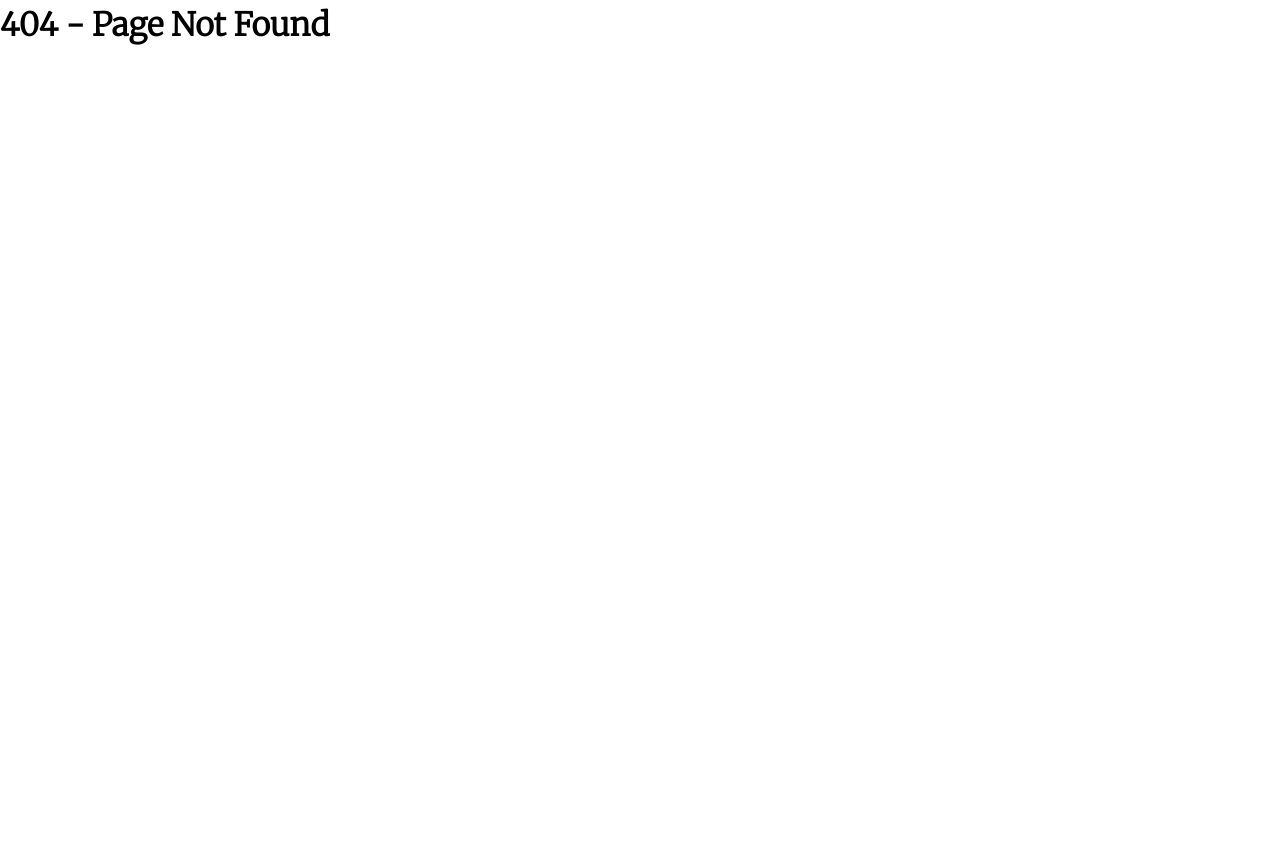
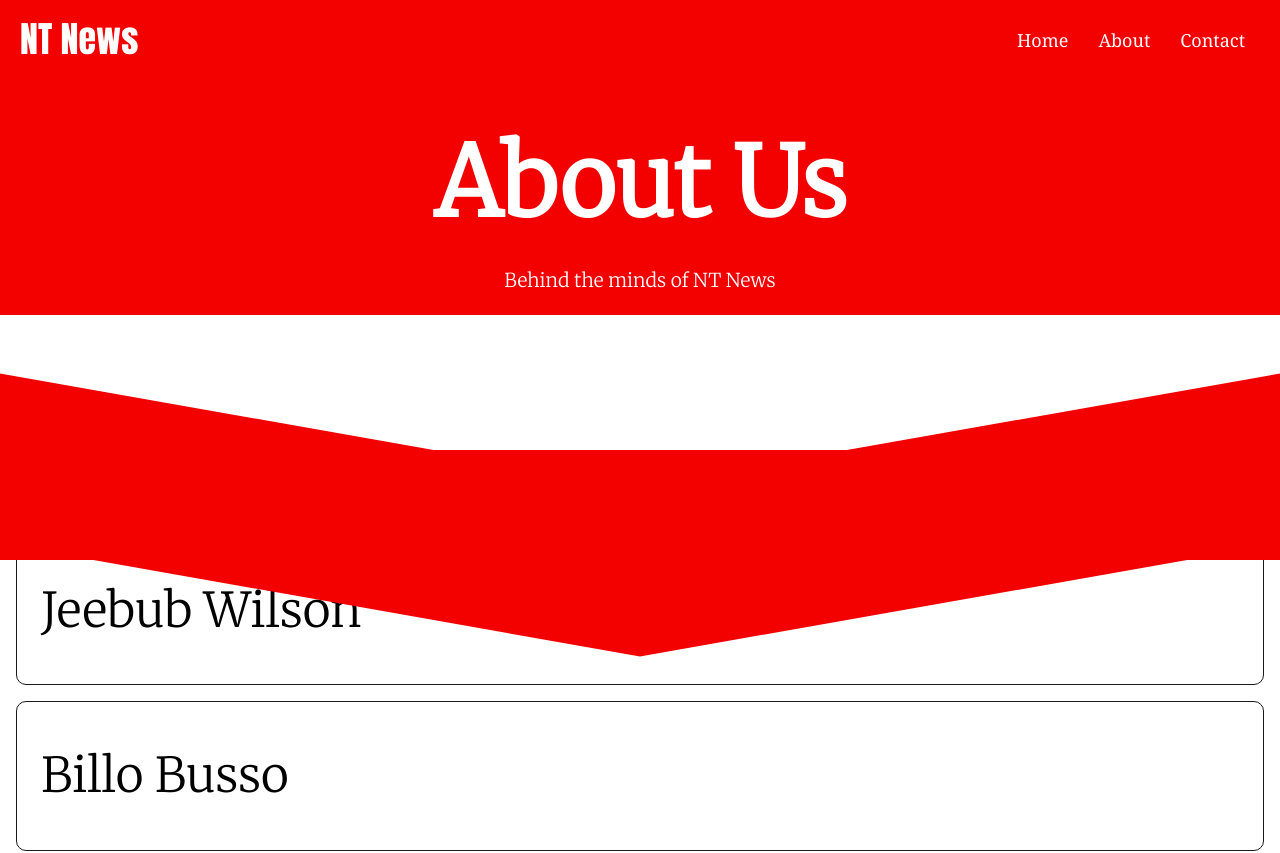
Before and after one commit to Bubseatbubs/nt-news, a Next.js app: page /about in a window 1280 px wide. Before the commit this address had no page. Shown: the top 853 px of the page. Before the commit the page ends 800 px from the top, so only its background shows below. Built offline with nearby package versions, Linux system fonts and the light colour scheme.

Commit message:
Added About Page

```diff
--- /dev/null
+++ b/components/aboutheading.js
@@ -0,0 +1,13 @@
+import utilStyles from '../styles/utils.module.css';
+import './layout.module.css';
+
+export default function Showcase() {
+    return (
+        <div class="aboutheading container">
+            <div class="showcase-text">
+                <div className={`${utilStyles.headingLg} ${utilStyles.center}`}><h1>About Us</h1></div>
+                <div className={`${utilStyles.headingMd} ${utilStyles.center}`}><p>Behind the minds of NT News</p></div>
+            </div>
+        </div>
+    );
+}
--- a/components/navbar.js
+++ b/components/navbar.js
@@ -18,6 +18,11 @@ const Navbar = () => {
           </Link>
         </div>
         <div className="navbar-link">
+          <Link className={styles.navlink} href="/about">
+            About
+          </Link>
+        </div>
+        <div className="navbar-link">
           <Link className={styles.navlink} target="_blank" href="https://forms.gle/6Q8ALi87qrF2hpeM7">
             Contact
           </Link>
--- a/components/showcase.js
+++ b/components/showcase.js
@@ -1,5 +1,4 @@
 import React from 'react';
-import { FontAwesomeIcon } from '@fortawesome/react-fontawesome'
 import '../node_modules/@fortawesome/fontawesome-svg-core/styles.css'
 
 import Link from 'next/link';
--- /dev/null
+++ b/pages/about.js
@@ -0,0 +1,63 @@
+import Head from 'next/head';
+import Link from 'next/link';
+import Layout, { siteTitle } from '../components/layout';
+import styles from '../styles/contact.module.css';
+import utilStyles from '../styles/utils.module.css';
+import AboutHeading from '../components/aboutheading';
+import '../node_modules/@fortawesome/fontawesome-svg-core/styles.css'
+
+
+export default function Contact() {
+  return (
+    <Layout>
+      <Head>
+        <title>{siteTitle}</title>
+      </Head>
+
+      <AboutHeading />
+
+      <div className="beforeAbout"></div>
+
+      <div className={`${utilStyles.padding1px} ${utilStyles.listItem} ${utilStyles.center}`}>
+
+      </div>
+
+      {/* Jeebub Wilson */}
+      <section class={`${styles.card}`}>
+        <div className={`${styles.showDesc}`}>Jeebub Wilson</div>
+        <div className={`${styles.hide}`}>Jeebub was a single bub with a dream to change the world. For many years, he was unable to get any updates on what was going on around the world of Carnegiss. Even worse, a pivotal election of 719 was about to begin, and no bubs seemed prepared to closely report on what was going down. As such, Wilson took it upon himself to become the best reporter the world has seen, and he succeeded. NT News gained worldwise renown, and Wilson himself found like-minded bubs that helped spread information throughout the realm. Now, Wilson oversees the work of other aspiring bub reporters, though he does dip his toes in reporting from time to time.</div>
+      </section>
+
+      {/* Billy Busso */}
+      <section class={`${styles.card}`}>
+        <div className={`${styles.showDesc}`}>Billo Busso</div>
+        <div className={`${styles.hide}`}>It's impossible to tell Jeebub Wilson's story without talking about his trusty partner, Billy. When Jeebub began to write stories, Billy was on the front lines, spreading his word throughout the Empire and beyond. Legends tell of Billy standing hours in front of the Empire's gate, spreading Wilson's articles to those who passed through. Billy himself even became a writer, inspired by Wilson's efforts, and helped cover the 719 election as well.</div>
+      </section>
+
+      {/* Bittel Battel */}
+      <section class={`${styles.card}`}>
+        <div className={`${styles.showDesc}`}>Bittel Battel</div>
+        <div className={`${styles.hide}`}>Bittel Battel was one of the many bubs that recieved Wilson's articles when Billy began to spread them throughout the realm. Inspired by his writings, Battel the bub begged to be brought on. Wilson graciously accepted the help, and Battel proved to be no slouch at reporting, himself. His article "Rumor: Ortheus Spotted" ultimately led to the creation of the group OrtheusWatch, which promised to locate the man himself. Battel continues to write for NT News to this day.</div>
+      </section>
+
+      {/* Boilin Vetcheiz */}
+      <section class={`${styles.card}`}>
+        <div className={`${styles.showDesc}`}>Boilin Vetchiez</div>
+        <div className={`${styles.hide}`}>Boilin used to run a rival reporting organization, the Ooboe Times, but her articles were never read, as many bubs preferred NT News instead. After her business crashed and burned, Boilin decided enough was enough. If she couldn't beat NT News, she could sure as hell join them. Boilin was hired almost immediately, with Wilson knowing that a reporter such as her could create some grand articles. Boilin's award winning report on the Mateil Shortages has helped some areas that relied far too much on Mateil (such as the Empire) to consider other energy sources. Boilin has since retired, but her works still leave an impact to this day.</div>
+      </section>
+
+      {/* Weet Buz */}
+      <section class={`${styles.card}`}>
+        <div className={`${styles.showDesc}`}>Weet Buz</div>
+        <div className={`${styles.hide}`}>Weet never planned to become a reporter. No, his eyes were set on joining the Bub army and fighting alongside his idol, Nosey Nosin. However, plans changed after he tripped and fell from one particularly steep cliff in Pinpi Forest, breaking one of legs indefinitely. Now, Buz works as a reporter and editor at NT News, hoping to make enough money to fix his legs once more. If only...</div>
+      </section>
+
+      {/* Jain Ethos */}
+      <section class={`${styles.card}`}>
+        <div className={`${styles.showDesc}`}>Jain Ethos</div>
+        <div className={`${styles.hide}`}>Jain is an enigmatic bub. One night, just before Wilson closed the office, Jain burst in, demanding a job for herself. Emboldened by her demands, and perhaps reminded of Boilin's own ferocity, Wilson decided that she could join, too. Jain has helped provide the most stories throughout the realms, though mainly stays within the Lands of Night offices.</div>
+      </section>
+    </Layout>
+
+  )
+}
--- a/styles/contact.module.css
+++ b/styles/contact.module.css
@@ -35,8 +35,14 @@
 
 
 .description {
+  padding-left: 10%;
+  padding-right: 10%;
   line-height: 1.5;
   font-size: 1.5rem;
+}
+
+.aboutheading {
+  background:#0070f3;
 }
 
 .grid {
@@ -56,16 +62,24 @@
   text-align: left;
   color: inherit;
   text-decoration: none;
-  border: 1px solid #eaeaea;
+  border: 1px solid;
+  border-color: #191a1b;
   border-radius: 10px;
   transition: color 0.15s ease, border-color 0.15s ease;
 }
 
-.card:hover,
-.card:focus,
-.card:active {
-  color: #0070f3;
-  border-color: #0070f3;
+.showDesc {
+  font-size: 3rem;
+  line-height: 1.4;
+  margin: 1rem 0;
+  font-style: bold;
+}
+
+.showDesc:hover + .hide {
+  display: block;
+  color: #000;
+  animation: slideInFromBottom 0.5s ease-in;
+
 }
 
 .card h3 {
@@ -83,6 +97,22 @@
   height: 1em;
 }
 
+.hide {
+  display: none;
+}
+
+@keyframes slideInFromBottom {
+  0% {
+    opacity: 0;
+    transform: translateY(5%);
+  }
+
+  100% {
+    opacity: 1;
+    transform: translateX(0);
+  }
+}
+
 @media (max-width: 600px) {
   .grid {
     width: 100%;
--- a/styles/globals.css
+++ b/styles/globals.css
@@ -134,6 +134,7 @@ ul {
 }
 
 
+
 .news {
   display: grid;
   justify-content: center;
@@ -212,3 +213,54 @@ ul {
     height: 600px;
   }
 }
+
+.aboutheading {
+  background-color: #f30000;
+  color: #fff;
+}
+
+.aboutheading::after {
+  content: '';
+  position: absolute;
+  height: 170px;
+  bottom: 200px;
+  right: 500px;
+  left: 50%;
+  width: 50%;
+  background: #f30000;
+  transform: skewY(-10deg);
+  -webkit-transform: skewY(-10deg);
+  -moz-transform: skewY(-10deg);
+  -ms-transform: skewY(-10deg);
+
+}
+
+.beforeAbout::before {
+  content: '';
+  position: absolute;
+  height: 170px;
+  bottom: 200px;
+  right: 0;
+  left: 0;
+  width: 50%;
+  background: #f30000;
+  transform: skewY(-10deg);
+  -webkit-transform: skewY(10deg);
+  -moz-transform: skewY(10deg);
+  -ms-transform: skewY(10deg);
+
+}
+
+.beforeAbout {
+  padding-bottom: 200px;
+}
+
+.beforeAbout::after {
+  content: '';
+  position: absolute;
+  background: #f30000;
+  height: 110px;
+  bottom: 240px;
+  right: 0;
+  left: 0;
+}
```
Also changed, not shown: pages/contact.js (deleted, +0 -32 lines), components/layout.module.css (line endings or trailing spaces), img/Bobe.png (added), pages/posts/[id].js (indentation only).
